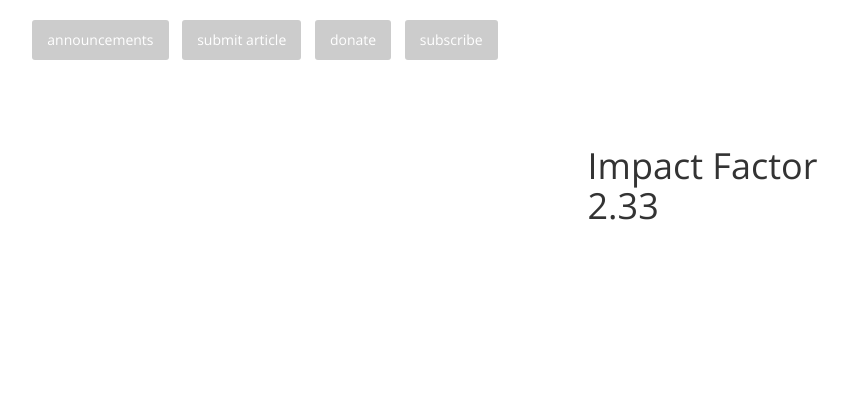
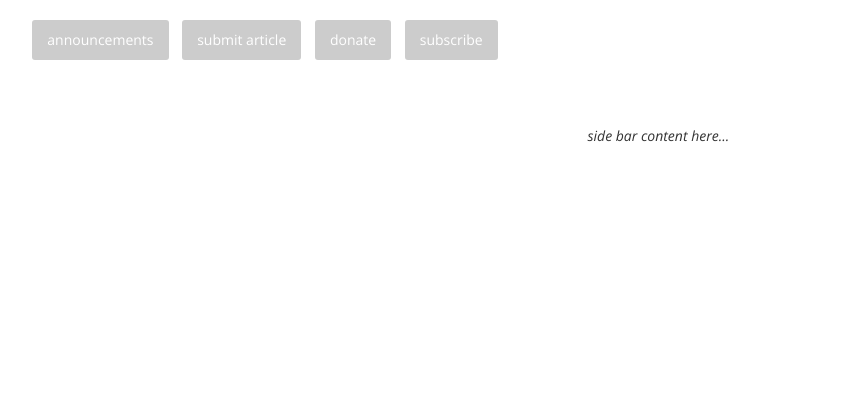
Before and after one commit to richmedina/nflrc-slrp-dev, a Django app: template templates/home.html in a window 1280 px wide. Shown: the part 50-469 px from the top of the page, without its empty margins (380-1228 px from the left). Run offline with Django 3.2, Linux system fonts and the light colour scheme; the template is opened without the code that fills it, so the values that code supplies are empty; some libraries are stand-ins or nearby versions.

Commit message:
ui adjusts

```diff
--- a/templates/home.html
+++ b/templates/home.html
@@ -52,7 +52,7 @@
 		</div>
 		<div class="col-md-3">
 			<div class="row">
-				<div class="col-md-12"><h1>Impact Factor 2.33</h1></div>
+				<div class="col-md-12"><p><em>side bar content here...</em></p></div>
 			</div>
 		</div>
 
```
